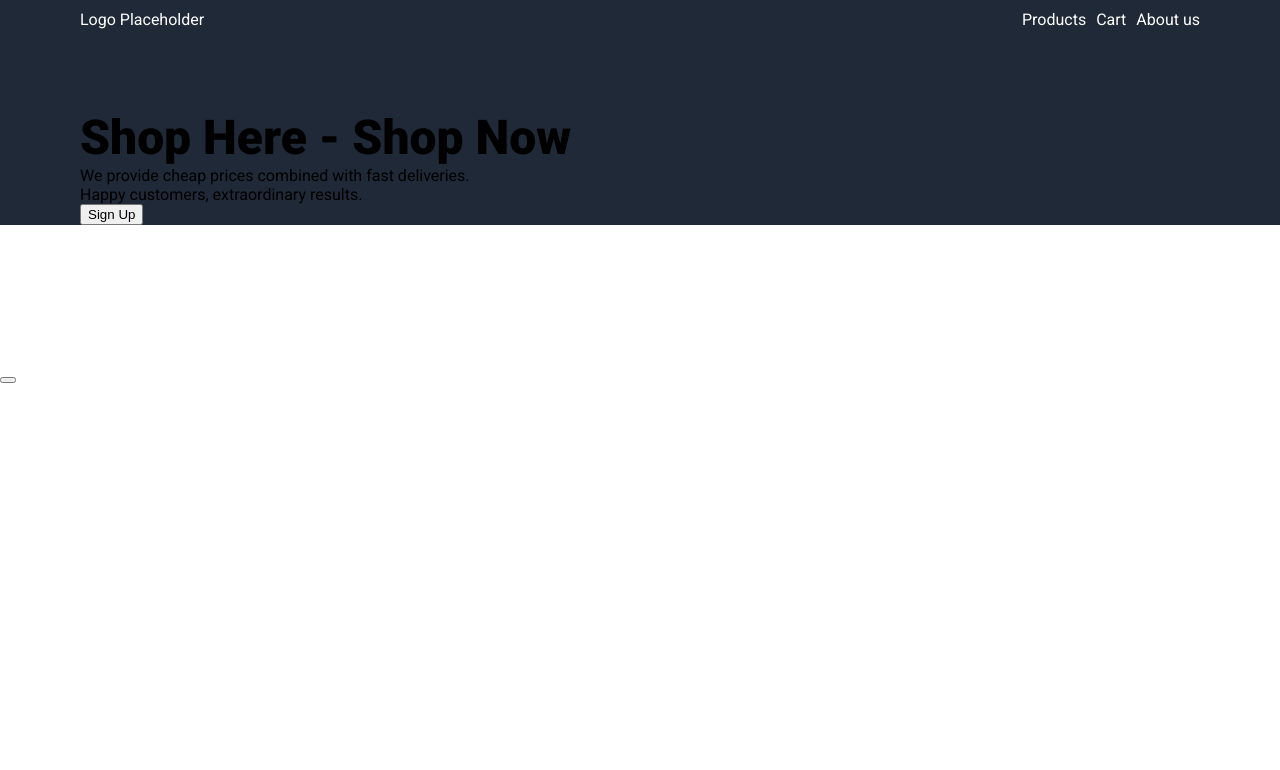
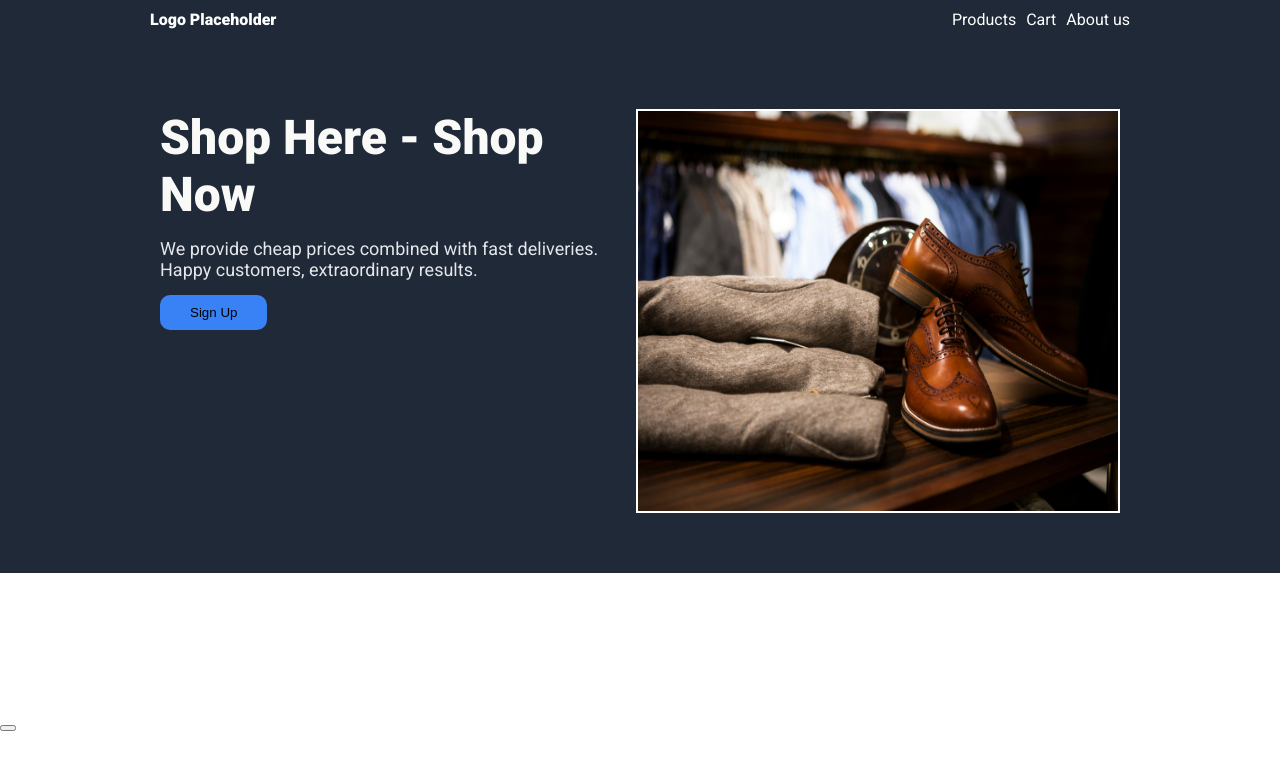
Before and after one commit to IlDavidone/Landing-Page, a plain HTML site: page index.html in a window 1280 px wide. Drawn offline with Linux system fonts and the light colour scheme.

Commit message:
Finished working on the hero section

```diff
--- a/index.html
+++ b/index.html
@@ -8,7 +8,8 @@
     <link rel="stylesheet" href="stylesheet.css">
     <link rel="preconnect" href="https://fonts.googleapis.com">
     <link rel="preconnect" href="https://fonts.gstatic.com" crossorigin>
-    <link href="https://fonts.googleapis.com/css2?family=Roboto:ital,wght@0,100..900;1,100..900&display=swap" rel="stylesheet">
+    <link href="https://fonts.googleapis.com/css2?family=Roboto:ital,wght@0,100..900;1,100..900&display=swap"
+        rel="stylesheet">
 </head>
 
 <body>
@@ -23,16 +24,18 @@
                 <div class="link"><a href="#">About us</a></div>
             </div>
         </div>
+        <div class="hero">
             <div class="paragraph">
                 <div class="p-container">
                     <div class="p-header">Shop Here - Shop Now</div>
                     <div class="p-paragraph">We provide cheap prices combined with fast deliveries.<br> Happy customers,
                         extraordinary results.</div>
                     <div class="p-button">
-                    <button class="p-button">Sign Up</button>
+                        <button class="button">Sign Up</button>
                     </div>
                 </div>
-            <img src="" alt="">
+                <img class="placeholder-img" src="./images/pexels-solliefoto-298864.jpg" alt="Image of some clothes pieces." width="700px" height="400px">
+            </div>
         </div>
     </div>
     <div class="information">
--- a/stylesheet.css
+++ b/stylesheet.css
@@ -15,11 +15,12 @@ a {
 
 .header {
     padding-top: 10px;
-    margin: 0px 80px 80px 80px;
+    margin: 0px 150px 80px 150px;
     display: flex;
 }
 
 .left-links {
+    font-weight: 900;
     color: white;
     display: flex;
     flex: 1 0 auto;
@@ -31,11 +32,49 @@ a {
 }
 
 .paragraph {
-    margin: 0 80px 0 80px;
+    margin: 0 160px 0 160px;
     display: flex;
 }
 
+.p-container {
+    display: flex;
+    flex-wrap: wrap;
+    flex-direction: row;
+    max-height: fit-content;
+}
+
 .p-header {
+    display: flex;
+    align-items: flex-start;
     font-weight: 900;
     font-size: 48px;
+    color: #f9faf8;
+    padding-bottom: 15px;
 }
+
+.p-paragraph {
+    color: #e5e7eb;
+    font-size: 18px;
+    flex: 1 0 100%;
+    padding-bottom: 15px;
+}
+
+.button {
+    border: 0;
+    padding: 10px 30px 10px 30px;
+    border-radius: 10px;
+    background-color: #3882f6;
+
+}
+
+.hero {
+    display: flex;
+    padding-bottom: 60px;
+}
+
+.placeholder-img {
+    display: flex;
+    flex: 1 0 50%;
+    width: 50%;
+    border: 2px solid white;
+}
```
Also changed, not shown: images/pexels-solliefoto-298864.jpg (added). Lines whose indentation alone changed are shown as unchanged.
